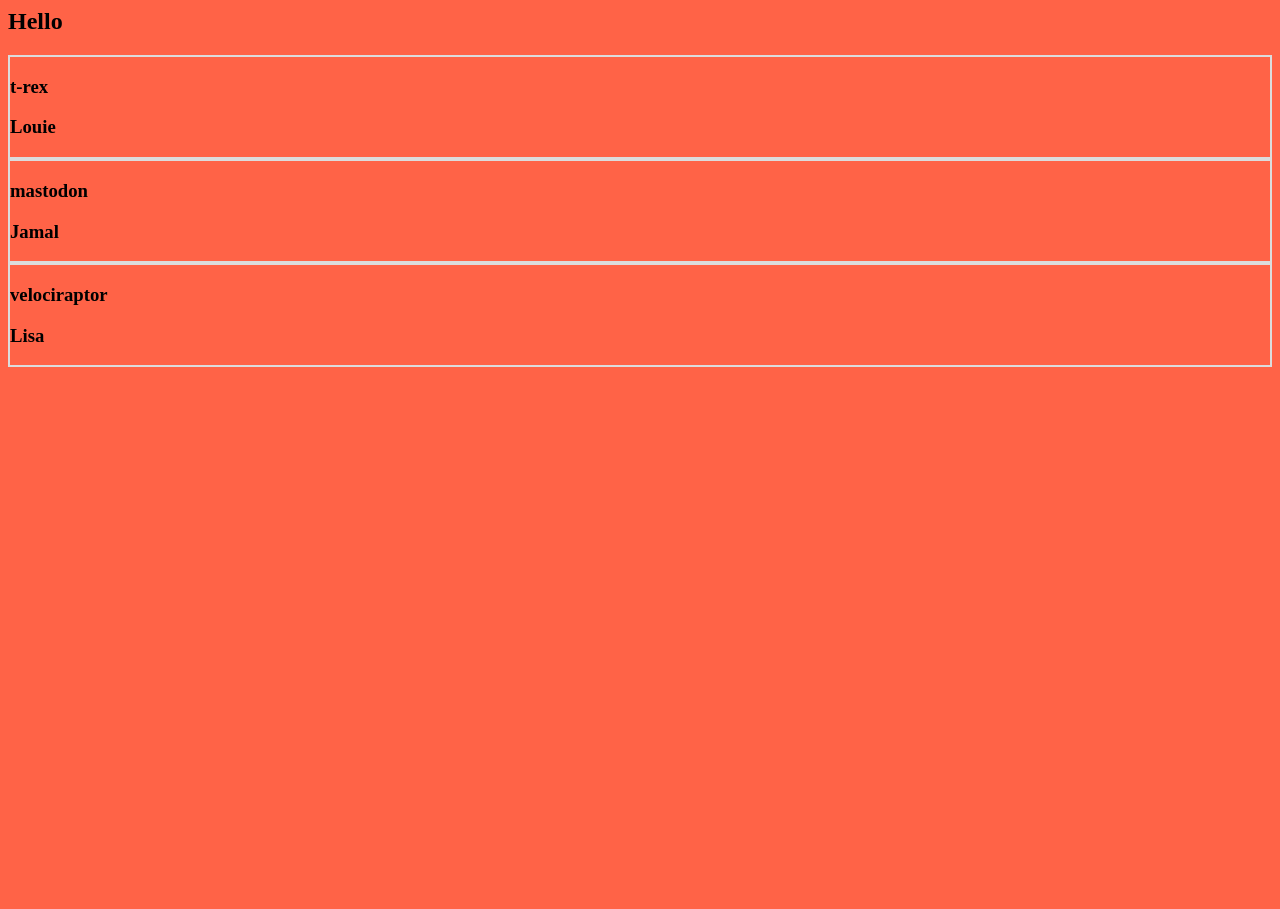
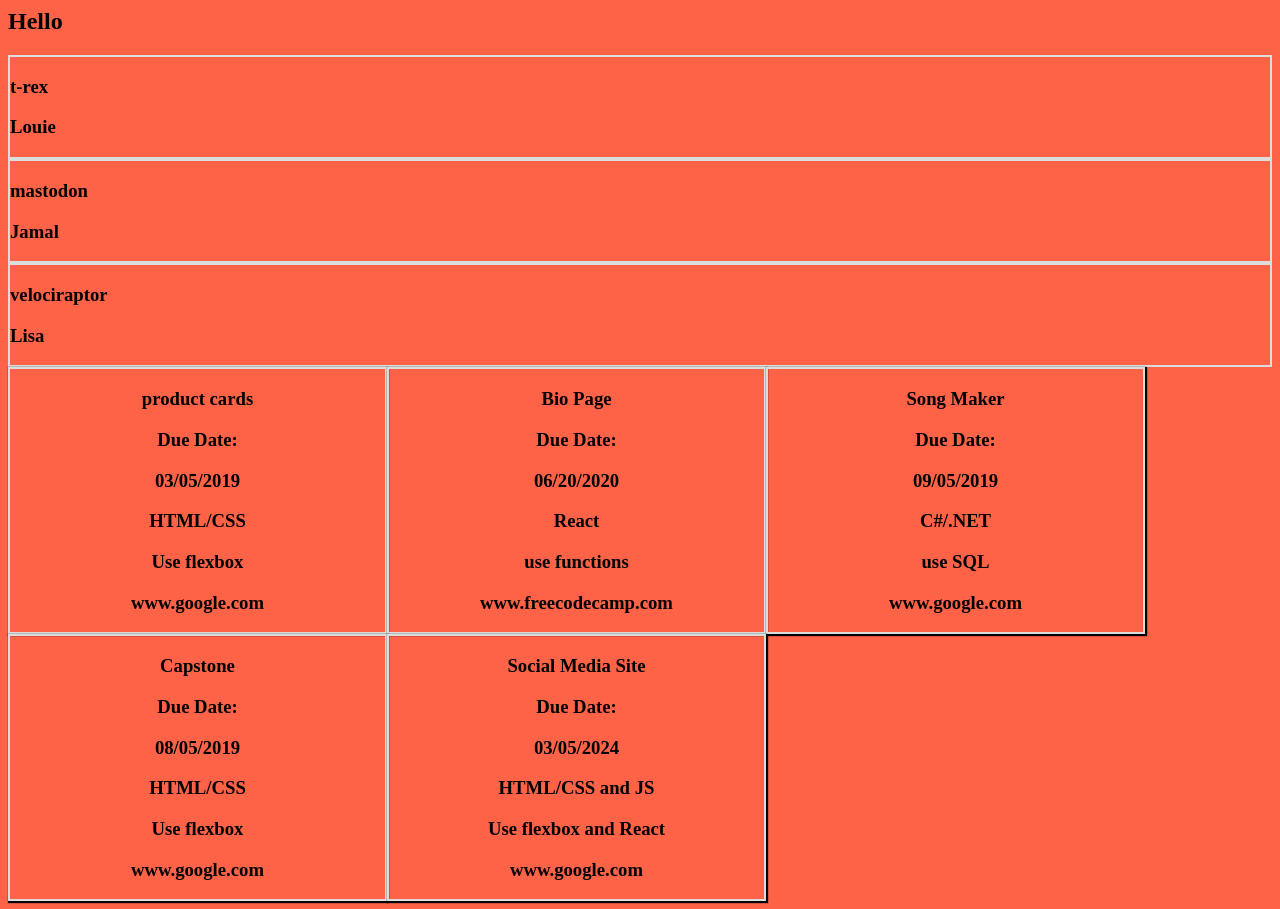
Before and after one commit to CalvinDaMogul/js-arrays, a plain HTML site: page index.html in a window 1280 px wide. Before the commit the page ends 800 px from the top, so only its background shows below. Drawn offline with Linux system fonts and the light colour scheme.

Commit message:
new assignments function

```diff
--- a/index.html
+++ b/index.html
@@ -9,6 +9,7 @@
 <body>
     <h2>Hello</h2>
     <div id="Dino"></div>
+    <div id="assignment"></div>
 
     <script src="main.js"></script>
 </body>
--- a/main.css
+++ b/main.css
@@ -5,3 +5,17 @@ body {
 .dinosaur {
     border: 2px solid gainsboro;
 }
+
+.assignment {
+    border: 2px solid gainsboro;
+    padding: 0px;
+    width: 375px;
+    text-align: center;
+    box-shadow: 1px 1px 1px 1px;
+}
+
+#assignment {
+    display: flex;
+    flex-direction: row;
+    flex-wrap: wrap;
+}
--- a/main.js
+++ b/main.js
@@ -34,8 +34,79 @@ const buildDinosaurs = () => {
     printToDom('Dino', domstring);
 };
 
+const assignments = [
+    {
+        title: 'product cards',
+        dueDate: '03/05/2019',
+        topic: 'HTML/CSS',
+        notes: 'Use flexbox',
+        assignmentUrl: 'www.google.com',
+    },
+
+    {
+        title: 'Bio Page',
+        dueDate: '06/20/2020',
+        topic: 'React',
+        notes: 'use functions',
+        assignmentUrl: 'www.freecodecamp.com',
+    },
+
+    {
+        title: 'Song Maker',
+        dueDate: '09/05/2019',
+        topic: 'C#/.NET',
+        notes: 'use SQL',
+        assignmentUrl: 'www.google.com',
+    },
+
+    {
+        title: 'Capstone',
+        dueDate: '08/05/2019',
+        topic: 'HTML/CSS',
+        notes: 'Use flexbox',
+        assignmentUrl: 'www.google.com',
+    },
+
+    {
+        title: 'Social Media Site',
+        dueDate: '03/05/2024',
+        topic: 'HTML/CSS and JS',
+        notes: 'Use flexbox and React',
+        assignmentUrl: 'www.google.com',
+    }
+
+
+];
+
+const buildAssignmentsCards = () => {
+    let domstring = '';
+    for(let i = 0; i<assignments.length; i++){
+        domstring += `<div class="assignment">`
+        domstring += `<h3>${assignments[i].title}<h3>`;
+        domstring += `<strong> Due Date:<p>${assignments[i].dueDate}</strong></p>`;
+        domstring += `<p>${assignments[i].topic}</p>`;
+        domstring += `<p>${assignments[i].notes}</p>`;
+        domstring += `<p>${assignments[i].assignmentUrl}</p>`;
+        domstring += `</div>`
+    }
+    printToDom('assignment', domstring)
+};
+
+//total of 5 assignments
+//buildAssignmentsCards - loop over assignments and make a domstring
+//reuse the printToDom functionto display the
+
+
+
+
+
+
+
+
+
 const init = () => {
     buildDinosaurs();
+    buildAssignmentsCards();
 };
 
 init();
```
